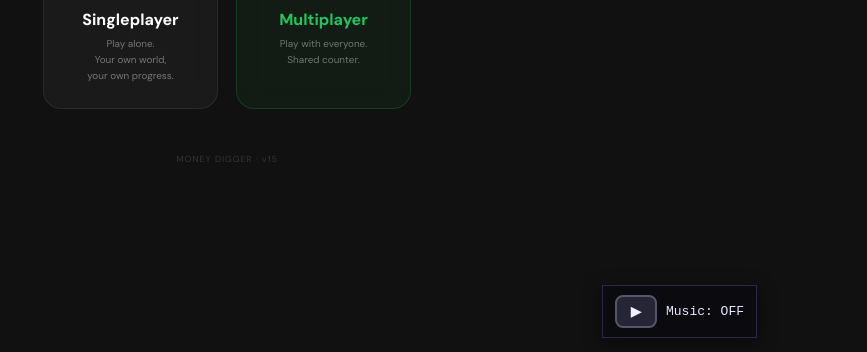
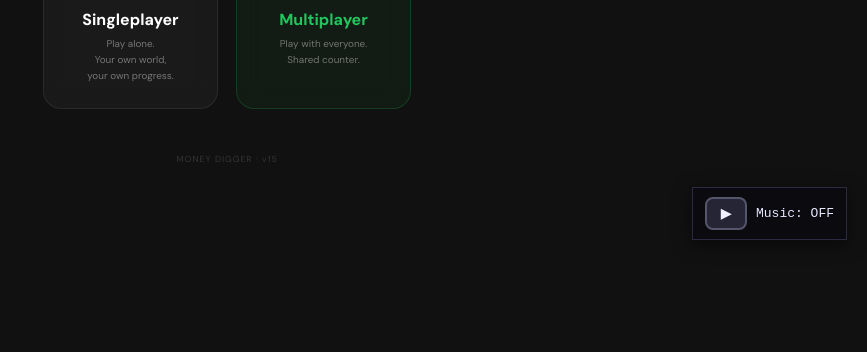
Before and after one commit to platypuspai/pixel-games, a plain HTML site: page money-digger_v15.html in a window 1280 px wide. Shown: the part 448-800 px from the top of the page, without its empty margins (413-1280 px from the left). Drawn offline with nearby package versions, Linux system fonts and the light colour scheme.

Commit message:
Fix desktop Money Digger music button overlap

```diff
--- a/money-digger_v15.html
+++ b/money-digger_v15.html
@@ -121,6 +121,8 @@ html,body{width:100%;height:100%;overflow:hidden;font-family:'DM Sans',sans-seri
 
 
 
+/* Keep the music control above the money button on the desktop game. */
+#plixo-music-player{right:20px!important;bottom:112px!important}
 </style>
 </head>
 <body>
```
